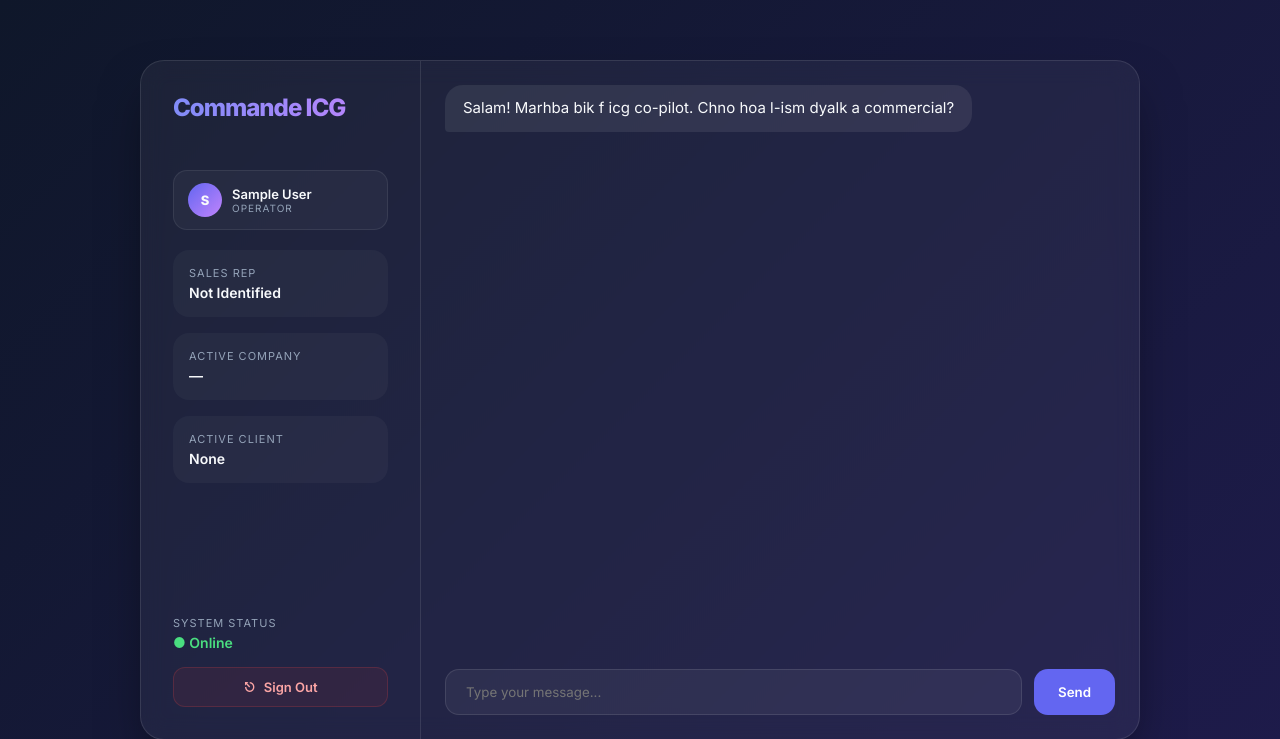
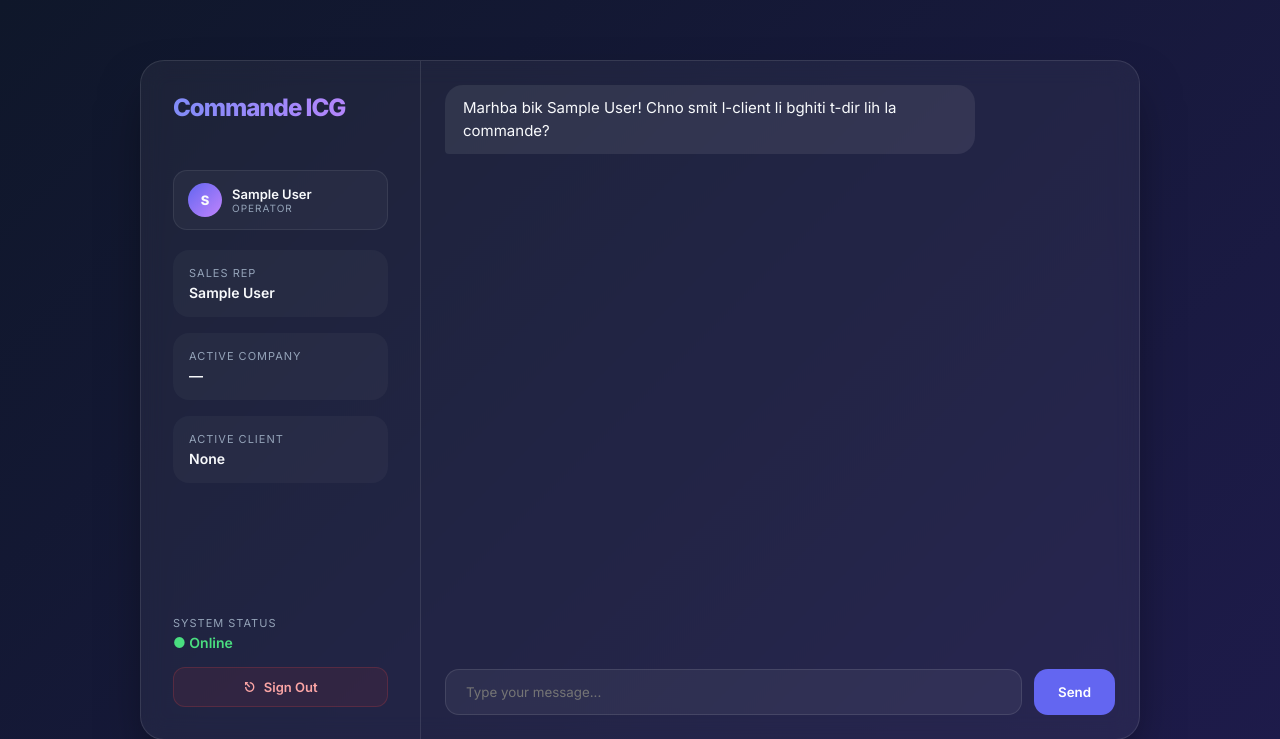
Before and after one commit to MANERO111/odoo_chatbot, a Flask app: page / in a window 1280 px wide. Shown: the top 739 px of the page. Run offline with Flask 3, Linux system fonts and the light colour scheme; the visitor is signed in with stand-in values (Sample User, id 1); data that the repository does not hold is empty.

Commit message:
remove ask for commercial identity step

```diff
--- a/app.py
+++ b/app.py
@@ -9,7 +9,7 @@
 from ai_service import extract_name, extract_order_products, extract_client_details, resolve_product_choice, is_confirmation, is_denial
 from odoo_service import (
     odoo_check_client, odoo_create_client, odoo_search_product,
-    odoo_create_quotation, odoo_search_commercial, odoo_list_companies
+    odoo_create_quotation, odoo_list_companies
 )
 from auth import auth_bp, login_required
 
@@ -23,8 +23,7 @@
 
 
 # ─── STEPS ───
-STEP_VERIFY_COMMERCIAL = "VERIFY_COMMERCIAL"
-STEP_CHOOSE_COMPANY    = "CHOOSE_COMPANY"       # NEW – only when Odoo has > 1 company
+STEP_CHOOSE_COMPANY    = "CHOOSE_COMPANY"       # Select company (when Odoo has > 1)
 STEP_ASK_CLIENT_NAME   = "ASK_CLIENT_NAME"
 STEP_CREATE_CLIENT     = "CREATE_CLIENT"
 STEP_WAIT_ORDER        = "WAIT_ORDER"
@@ -35,7 +34,33 @@
 @app.route('/')
 @login_required
 def index():
+    # Force re-seed when loading the main page
+    from auth import _init_chat_state
+    _init_chat_state(session.get('username'), session.get('user_id'), session.get('username'))
+    #
     return render_template('index.html', username=session.get('username', ''))
+
+@app.route('/api/greeting', methods=['GET'])
+@login_required
+def greeting():
+    """Return the initial bot message based on the pre-seeded state."""
+    session_id = session.get("username", "default_user")
+    state      = get_state(session_id)
+    step       = state.get("step", STEP_CHOOSE_COMPANY)
+    comm_name  = state.get("commercial_name", session.get("username", ""))
+
+    if step == STEP_CHOOSE_COMPANY:
+        companies  = state.get("companies", [])
+        choice_msg = generate_company_choice_message(companies)
+        msg = (
+            f"Marhba bik {comm_name}! "
+            f"3ndna bzzaf dyal l-companies f Odoo. Afak khtar wahda:\n\n{choice_msg}"
+        )
+    else:
+        msg = f"Marhba bik {comm_name}! Chno smit l-client li bghiti t-dir lih la commande?"
+
+    return jsonify({"reply": msg, "commercial_name": comm_name})
+
 
 @app.route('/api/chat', methods=['POST'])
 @login_required
@@ -43,52 +68,18 @@
     try:
         data = request.json
         incoming_msg = data.get("message", "").strip()
-        session_id  = data.get("session_id", "default_user")
+        # Use the logged-in username as the session key so state is per-user
+        session_id  = session.get("username", data.get("session_id", "default_user"))
 
         state        = get_state(session_id)
-        current_step = state.get("step", STEP_VERIFY_COMMERCIAL)
+        current_step = state.get("step", STEP_CHOOSE_COMPANY)
 
         print(f"[CHAT] Session: {session_id} | Step: {current_step} | Msg: {incoming_msg}")
 
         # ──────────────────────────────────────────────
-        # STEP 1 – Identify the Commercial
+        # STEP 1 – Choose which company (multi-company)
         # ──────────────────────────────────────────────
-        if current_step == STEP_VERIFY_COMMERCIAL:
-            name = extract_name(incoming_msg)
-            comm = odoo_search_commercial(name)
-
-            if comm and comm.get("found"):
-                # Fetch companies to decide whether to ask
-                companies = odoo_list_companies()
-
-                if len(companies) > 1:
-                    # Store everything and ask which company
-                    set_state(session_id, STEP_CHOOSE_COMPANY,
-                              commercial_name=comm["name"],
-                              commercial_id=comm["user_id"],
-                              companies=companies)
-                    choice_msg = generate_company_choice_message(companies)
-                    return reply(
-                        f"Marhba bik {comm['name']}! "
-                        f"3ndna bzzaf dyal l-companies f Odoo. Afak khtar wahda:\n\n{choice_msg}"
-                    )
-                else:
-                    # Single company – skip straight to client step
-                    company_id   = companies[0]["id"]   if companies else None
-                    company_name = companies[0]["name"] if companies else None
-                    set_state(session_id, STEP_ASK_CLIENT_NAME,
-                              commercial_name=comm["name"],
-                              commercial_id=comm["user_id"],
-                              company_id=company_id,
-                              company_name=company_name)
-                    return reply(f"Marhba bik {comm['name']}! Chno smit l-client li bghiti t-dir lih la commande?")
-            else:
-                return reply(f"Malqitouch l-commercial '{name}' f Odoo. Hawel mra khra.")
-
-        # ──────────────────────────────────────────────
-        # STEP 1b – Choose which company (multi-company)
-        # ──────────────────────────────────────────────
-        elif current_step == STEP_CHOOSE_COMPANY:
+        if current_step == STEP_CHOOSE_COMPANY:
             companies = state.get("companies", [])
             chosen_company = None
 
@@ -121,7 +112,6 @@
 
         # ──────────────────────────────────────────────
         # STEP 2 – Get the Client name
-        # ──────────────────────────────────────────────
         elif current_step == STEP_ASK_CLIENT_NAME:
             msg_lower = incoming_msg.lower()
             # Check if user wants to create a new client
@@ -342,14 +332,28 @@
     order_name      = result.get("order_name", "???") if result else "???"
 
     clear_state(session_id)
-    set_state(session_id, STEP_VERIFY_COMMERCIAL)
+    # Re-seed state so the user can immediately start a new order
+    from auth import _init_chat_state
+    _init_chat_state(session_id, session.get("user_id"), session.get("username"))
+
+    # Find the new initial step to tell the user what to do next
+    new_state    = get_state(session_id)
+    next_step    = new_state.get("step", STEP_ASK_CLIENT_NAME)
+    new_companies = new_state.get("companies", [])
 
     summary = "\n".join([f"  - {pr['name']} x{pr['qty']}" for pr in accumulated])
     company_line = f" ({company_name})" if company_name else ""
+
+    if next_step == STEP_CHOOSE_COMPANY:
+        choice_msg = generate_company_choice_message(new_companies)
+        followup = f"\n\nBghiti dir commande khora? Khtar l-company:\n{choice_msg}"
+    else:
+        followup = f"\n\nBghiti dir commande khora? Chno smit l-client?"
+
     return reply(
         f"Tm b-njah! L-commande {order_name} tssawbat l-client '{state.get('client_name', '')}'{company_line}.\n\n"
         f"Summary:\n{summary}\n\n"
-        f"Chokran {commercial_name}! Ila bghiti t-dir commande khora, kteb smitk."
+        f"Chokran {commercial_name}!{followup}"
     )
 
 
--- a/odoo_service.py
+++ b/odoo_service.py
@@ -56,6 +56,27 @@ def odoo_search_commercial(name):
     except requests.RequestException as e:
         print(f"[Odoo Sync Error] - search_commercial failed: {e}")
         return None
+
+def odoo_get_commercial_by_uid(uid, name):
+    """Look up the commercial (res.users) record by Odoo UID.
+    Returns {"found": True, "name": ..., "user_id": ...} or {"found": False}."""
+    ODOO_URL, ODOO_API_KEY = get_config()
+    # First try by name (same endpoint as search_commercial)
+    try:
+        response = requests.post(
+            f"{ODOO_URL}/api/search_commercial",
+            json={"params": {"name": name}},
+            headers={"X-API-KEY": ODOO_API_KEY},
+            timeout=5
+        )
+        if response.status_code == 200:
+            result = response.json().get('result', {"found": False})
+            if result.get("found"):
+                return result
+    except requests.RequestException as e:
+        print(f"[Odoo Sync Error] - get_commercial_by_uid (name lookup) failed: {e}")
+    # Fallback: use uid as the user_id directly
+    return {"found": True, "name": name, "user_id": uid}
 
 def odoo_create_client(name, phone, email=None, address=None):
     ODOO_URL, ODOO_API_KEY = get_config()
--- a/templates/index.html
+++ b/templates/index.html
@@ -118,8 +118,8 @@
         <!-- Main Chat -->
         <div class="chat-area">
             <div id="chat-messages">
-                <div class="message bot">
-                    Salam! Marhba bik f icg co-pilot. Chno hoa l-ism dyalk a commercial?
+                <div class="message bot" id="greeting-msg">
+                    <span class="typing-dots"><span>.</span><span>.</span><span>.</span></span>
                 </div>
             </div>
 
@@ -138,8 +138,26 @@
         const displayComp  = document.getElementById('display-company');
         const displayClient= document.getElementById('display-client');
 
-        // Unique session ID per browser tab
+        // Unique session ID per browser tab (sent along but server uses Flask session username)
         const sessionId = 'web_' + Math.random().toString(36).substr(2, 9);
+
+        // ── Load initial greeting from server on page load ──
+        (async () => {
+            try {
+                const res  = await fetch('/api/greeting');
+                const data = await res.json();
+                const greetEl = document.getElementById('greeting-msg');
+                if (greetEl) {
+                    greetEl.innerText = data.reply;
+                }
+                if (data.commercial_name) {
+                    displayComm.innerText = data.commercial_name;
+                }
+            } catch (e) {
+                const greetEl = document.getElementById('greeting-msg');
+                if (greetEl) greetEl.innerText = 'Salam! Kteb smit l-client li bghiti t-dir lih la commande.';
+            }
+        })();
 
         chatForm.addEventListener('submit', async (e) => {
             e.preventDefault();
@@ -155,6 +173,7 @@
 
             try {
                 const response = await fetch('/chatbot/api/chat', {
+                //const response = await fetch('/api/chat', {
                     method: 'POST',
                     headers: { 'Content-Type': 'application/json' },
                     body: JSON.stringify({ message: msg, session_id: sessionId })
@@ -207,23 +226,33 @@
         }
 
         function updateStatus(reply) {
-            if (reply.includes("Marhba bik")) {
-                const name = reply.split("Marhba bik ")[1].split("!")[0];
-                displayComm.innerText = name;
-            }
+            // Update company when user selects one
             if (reply.includes("Khtarti '")) {
                 const company = reply.split("Khtarti '")[1].split("'")[0];
                 displayComp.innerText = company;
             }
-            if (reply.includes("client '")) {
-                const name = reply.split("client '")[1].split("'")[0];
+            // Update client when found or created
+            if (reply.includes("Lqina l-client '") || reply.includes("L-client '")) {
+                const part = reply.includes("Lqina l-client '") ? reply.split("Lqina l-client '")[1] : reply.split("L-client '")[1];
+                const name = part.split("'")[0];
                 displayClient.innerText = name;
             }
-            if (reply.includes("kteb smitk")) {
-                // Flow restarted
-                displayComm.innerText   = 'Not Identified';
+            // New order started – reset client
+            if (reply.includes("Chno smit l-client")) {
+                displayClient.innerText = 'None';
+            }
+            // Order confirmed – reset company + client, reload greeting for next order
+            if (reply.includes("Tm b-njah!")) {
                 displayComp.innerText   = '—';
                 displayClient.innerText = 'None';
+                // Reload greeting to show company list / client prompt for next order
+//                setTimeout(async () => {
+//                    try {
+//                        const res  = await fetch('/api/greeting');
+//                        const data = await res.json();
+//                        if (data.reply) appendMessage(data.reply, 'bot');
+//                    } catch(_) {}
+//                }, 600);
             }
         }
     </script>
```
Also changed, not shown: auth.py (+38 -2 lines).
